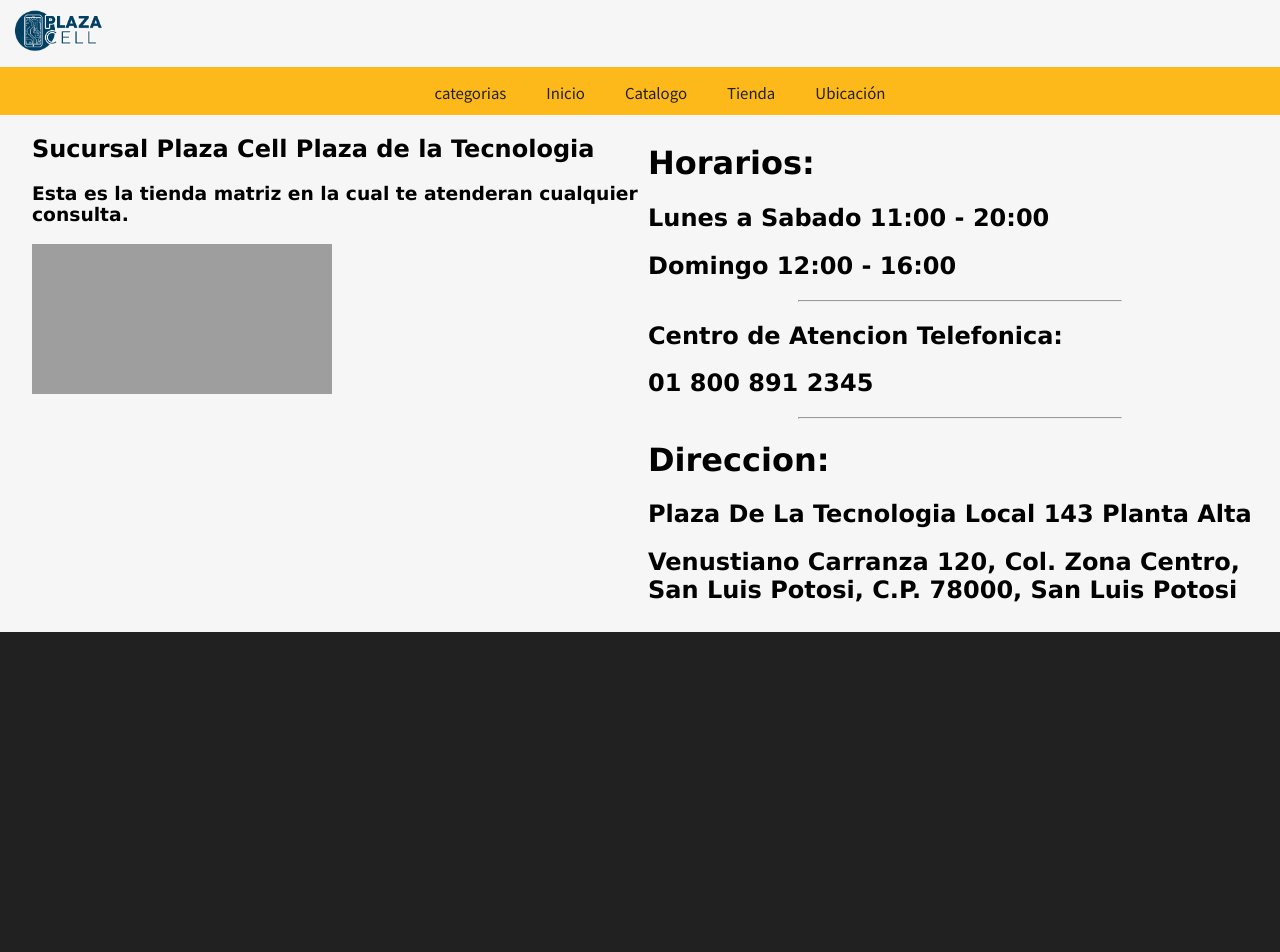
After one commit to Fundamentos2020/plazacel, a PHP site: page /Ubicacion.html in a window 1280 px wide. The commit adds this page. Run offline with PHP 8.4, Linux system fonts and the light colour scheme; grey boxes are pictures that could not be loaded.

Commit message:
Sucursales

```diff
--- /dev/null
+++ b/Ubicacion.html
@@ -0,0 +1,66 @@
+<!DOCTYPE html>
+<html lang="en">
+<head>
+    <meta charset="UTF-8">
+    <meta name="viewport" content="width=device-width, initial-scale=1.0">
+    <title>Shop</title>
+    <link rel="stylesheet" href="estilosIndex.css">
+</head>
+<body class="m-0">
+    <div class="header row">
+        <div class="logo col-m-6">
+            <img src="img/plazacellL3,1.png" alt="" >
+        </div>
+      <!--  <div class="box col-m-6 col-s-12">
+            <form action="" class="search">
+                <input type="text" placeholder="Buscar ">
+            </form>
+
+        </div>-->
+    </div>
+
+    <div id="nav" class=" row">
+       <ul >
+        <li class="categorias"><a> categorias</a></li>
+        <li><a href="index.html">Inicio</a></li>
+        <li><a href="catalogo.html">Catalogo</a></li>
+        <li><a href="tienda.html">Tienda</a></li>
+        <li><a href="">Ubicación</a></li>
+       </ul>
+    </div>
+    <div class="row flex-center">
+        <div class="col-m-6 col-s-12 ">
+            <div class="row flex-center ml">
+                <section class="one-third" id="Mapa" >
+                    <h1>Sucursal Plaza Cell Plaza de la Tecnologia</h1>
+                    <h3>Esta es la tienda matriz en la cual te atenderan cualquier consulta.</h3>
+                    <div class="mapa img-fluid">
+                        <iframe src="https://www.google.com/maps/embed?pb=!1m12!1m8!1m3!1d1847.659103121033!2d-100.9782029!3d22.1519563!3m2!1i1024!2i768!4f13.1!2m1!1splaza%20de%20la%20tecnologia!5e0!3m2!1ses!2smx!4v1585632436291!5m2!1ses!2smx"  frameborder="0" style="border:0;" allowfullscreen="" aria-hidden="false" tabindex="0" class="img"></iframe>
+                    </div>
+                   </section>
+            </div>
+
+        </div>
+        <div class="col-m-6 col-s-12">
+            <div class="p-2">
+                <h1>Horarios:</h1>
+                <h2>Lunes a Sabado 11:00 - 20:00</h2>
+                <h2>Domingo 12:00 - 16:00</h2>
+                <hr>
+                <h2>Centro de Atencion Telefonica:</h2>
+                <h2>01 800 891 2345</h2>
+                <hr>
+                <h1>Direccion:</h1>
+                <h2>Plaza De La Tecnologia Local 143 Planta Alta</h2>
+                <h2>Venustiano Carranza 120, Col. Zona Centro, San Luis Potosi, C.P. 78000, San Luis Potosi</h2>
+            </div>
+        </div>
+
+
+
+    </div>
+
+
+    <div class="pie-pagina row"></div>
+    <script type='text/javascript' src='javascript.js'></script>
+</body>
--- a/estilosIndex.css
+++ b/estilosIndex.css
@@ -306,8 +306,9 @@ hr{
     box-shadow: lightgray 4px;
 }
 
-
-
+.ml{
+    margin-left: 2em;
+}
 
 
 
```
